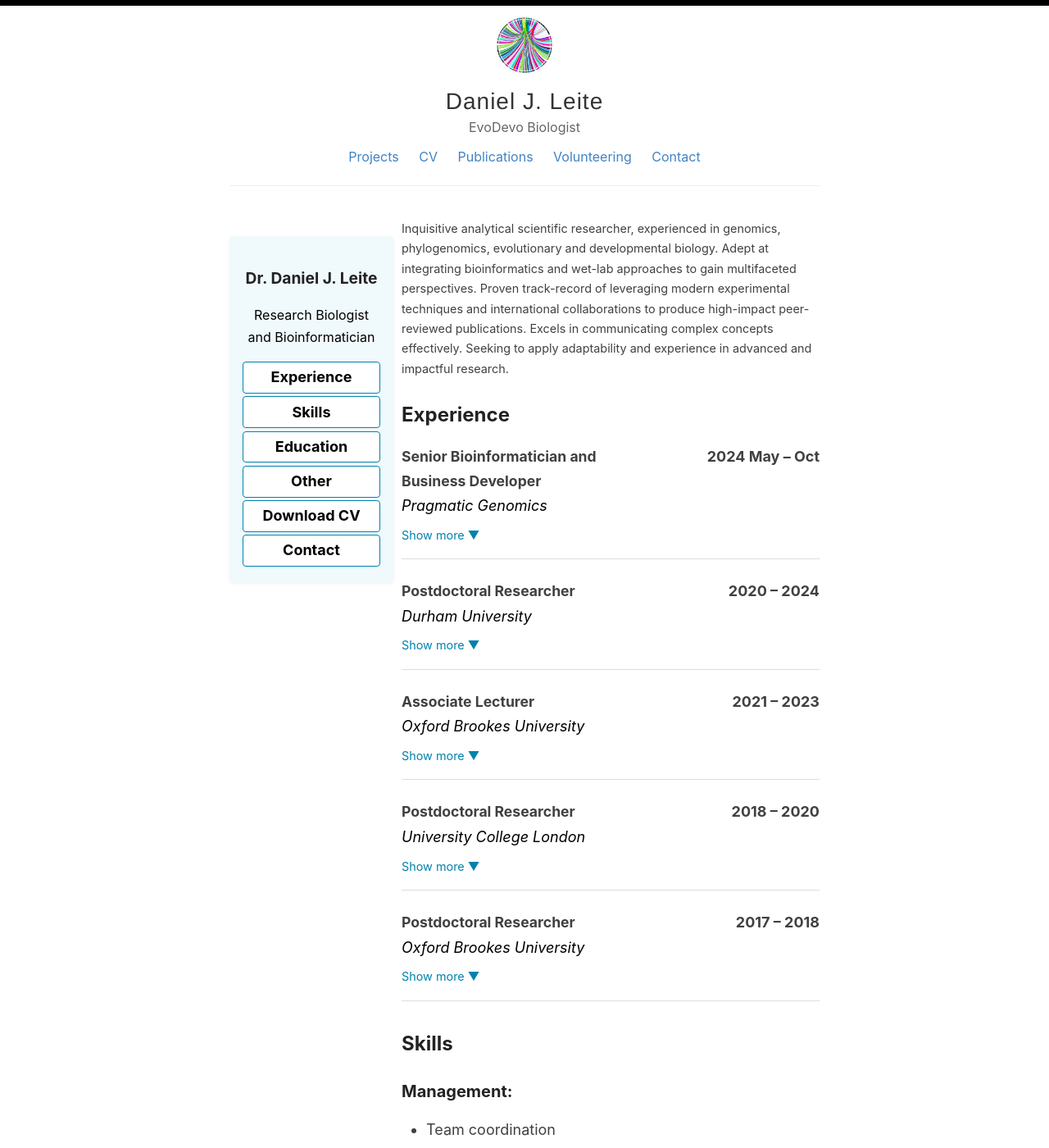
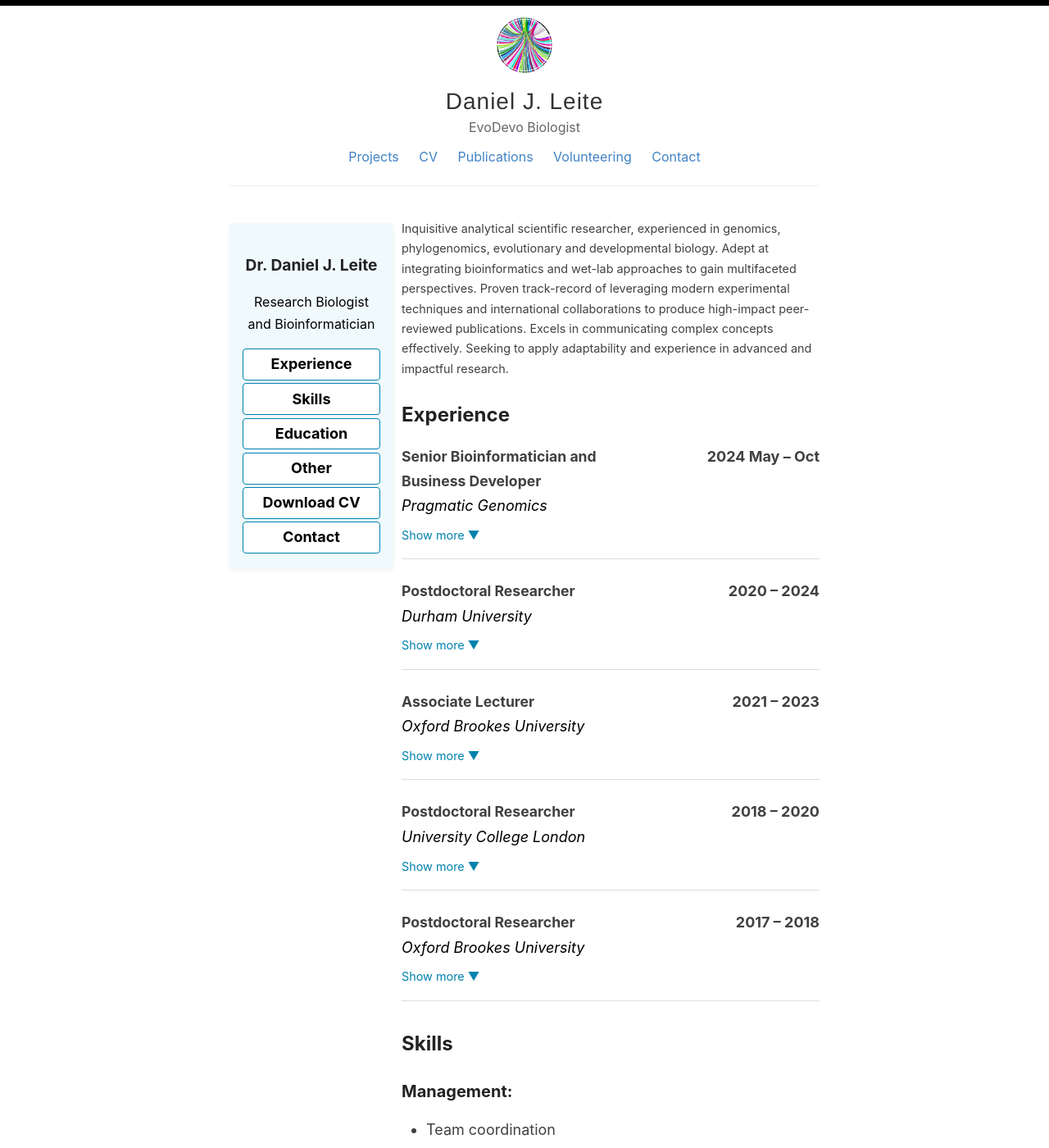
Before and after one commit to djleite/djleite.github.io, a Jekyll site: the page built from _pages/cv.md, in a window 1280 px wide and 1400 px high. Shown: the whole window at 82% size. Built offline with Jekyll 4.4.1, drawn with Linux system fonts in a browser that asks for light colours.

Commit message:
change floating sidebar cv

```diff
--- a/_sass/_cv.scss
+++ b/_sass/_cv.scss
@@ -7,7 +7,7 @@
 
   .cv-sidebar {
     position: fixed;
-    top: 18rem;
+    top: 17rem;
     background-color: #f0f9fc;
     padding: 1rem;
     border-radius: 4px;
```
